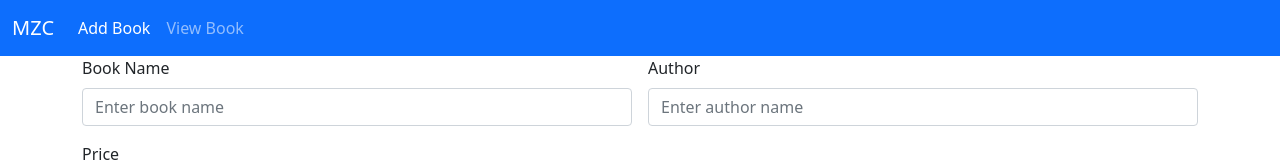
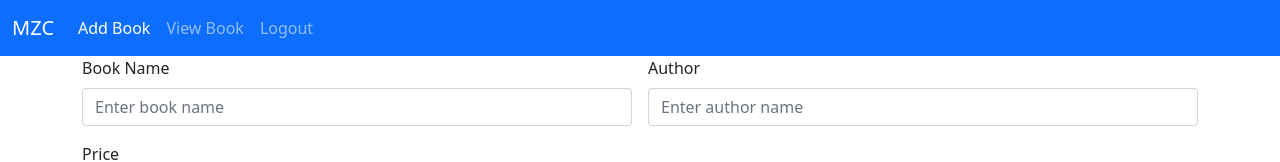
Before and after one commit to sruthybabu/Book-ReactApp, a React (Create React App) app: page /add in a window 1280 px wide. Shown: the top 162 px of the page. Built offline with nearby package versions, Linux system fonts and the light colour scheme.

Commit message:
Header completed

```diff
--- a/src/components/Addbook.js
+++ b/src/components/Addbook.js
@@ -30,6 +30,8 @@
                 </div>
                 <div className="col col-12 col-sm-6 col-md-6 col-lg-6 col-xl-6 col-xxl-6">
                     <button onClick={subData} className="btn btn-primary">SUBMIT</button>
+
+
                 </div>
             </div>
         </div>
--- a/src/components/Header.js
+++ b/src/components/Header.js
@@ -20,6 +20,10 @@
             <Link to="/view" className="nav-link">View Book</Link>
 
         </li>
+        <li className="nav-item">
+            <Link to="/" className="nav-link">Logout</Link>
+
+        </li>
 
       </ul>
     </div>
```
